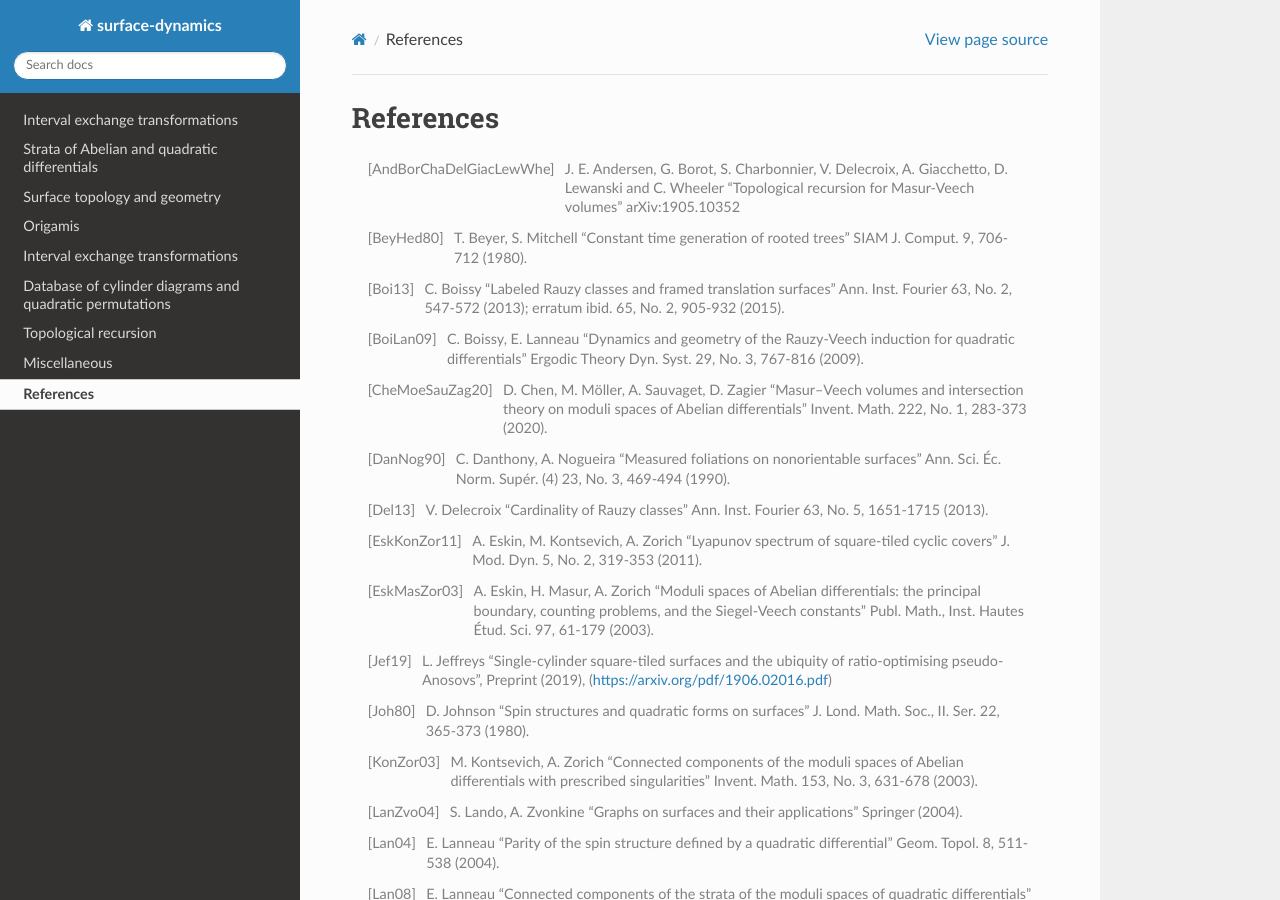
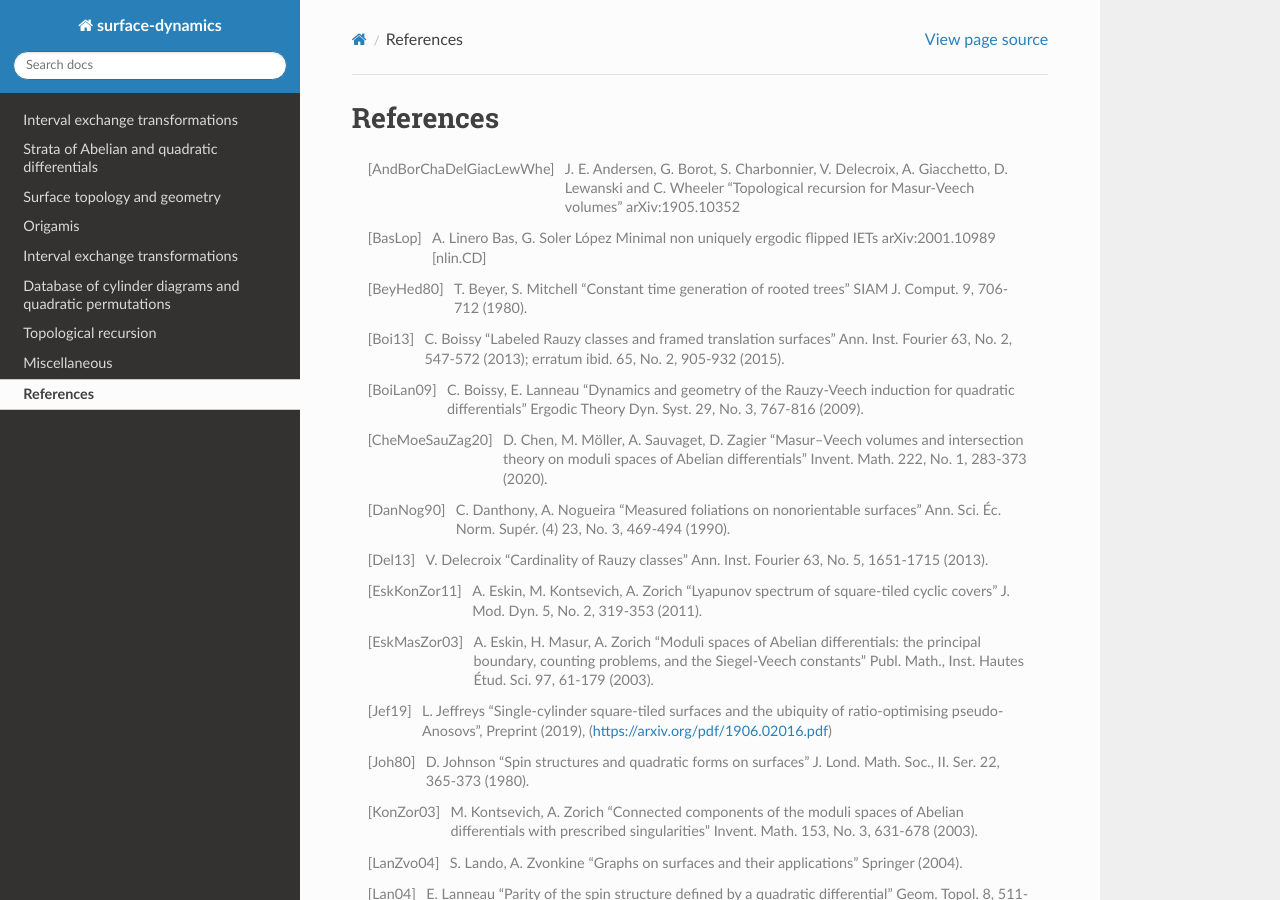
Before and after one commit to flatsurf/surface-dynamics, a Sphinx documentation site: the page built from doc/source/references.rst, in a window 1280 px wide and 900 px high. Built offline with Sphinx 7.4.7 and the Read the Docs theme 2.0.0, drawn with Linux system fonts in a browser that asks for light colours.

Commit message:
make Bas-Lopez a proper entry in references.rst

```diff
--- a/doc/source/references.rst
+++ b/doc/source/references.rst
@@ -6,6 +6,10 @@ References
    V. Delecroix, A. Giacchetto, D. Lewanski and C. Wheeler "Topological
    recursion for Masur-Veech volumes"
    arXiv:1905.10352
+
+.. [BasLop] A. Linero Bas, G. Soler López
+   Minimal non uniquely ergodic flipped IETs
+   arXiv:2001.10989 [nlin.CD]
 
 .. [BeyHed80] T. Beyer, S. Mitchell "Constant time generation of rooted trees"
    SIAM J. Comput. 9, 706-712 (1980).
```
Also changed, not shown: 1 other file.
